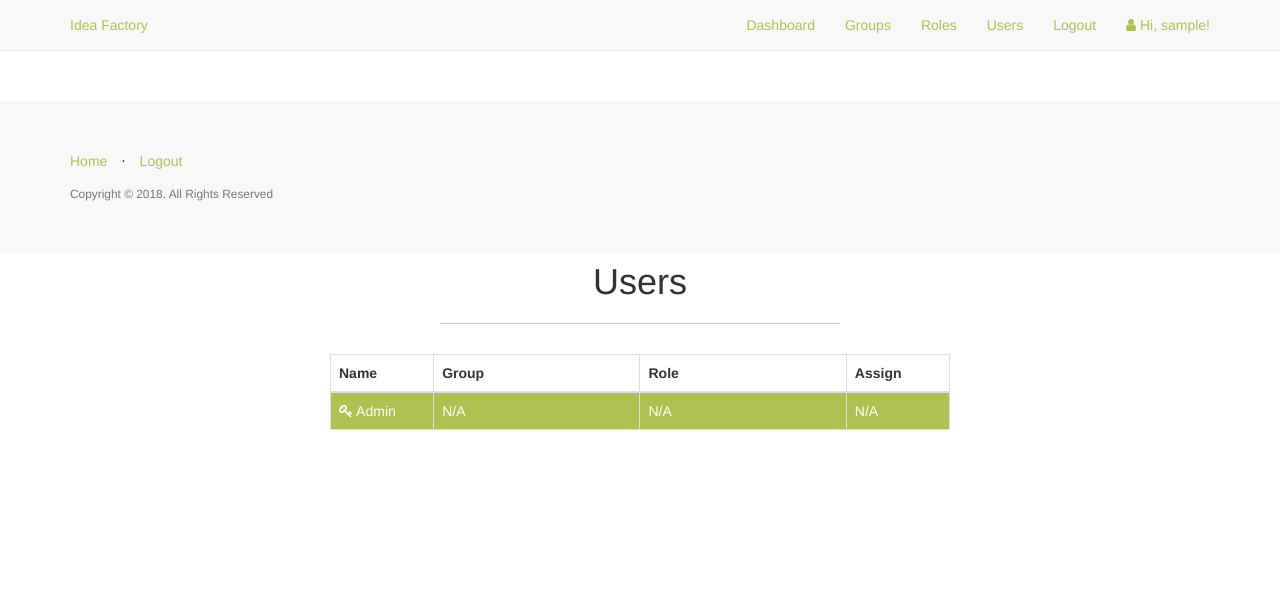
After one commit to sgwired/ideas, a Flask app: page /admin/users in a window 1280 px wide. The commit adds this page. Shown: the top 610 px of the page. Run offline with Flask 2, Linux system fonts and the light colour scheme; a user stored in the database is signed in; tables that the repository leaves empty hold one stand-in row (values such as "Sample post"); parts of the project's set-up code (start-up, migrations or seed data) failed here and were passed over; some libraries are stand-ins or nearby versions.

Commit message:
added user assignment

```diff
--- a/app/admin/views.py
+++ b/app/admin/views.py
@@ -3,10 +3,12 @@ from flask_login import current_user, login_required
 
 
 from . import admin
-from app.admin.forms import GroupForm, RoleForm
+from app.admin.forms import GroupForm, RoleForm, UserAssignForm
 
 from .. import db
-from ..models import Group, Role
+from ..models import Group, Role, User
+
+
 
 
 def check_admin():
@@ -110,7 +112,7 @@ def delete_group(id):
     # redirect to the groups page
     return redirect(url_for('admin.list_groups'))
 
-    return render_template(title="Delete Group")
+    # return render_template(title="Delete Group")
 
 
 # Roles
@@ -202,4 +204,51 @@ def delete_role(id):
     # redirect to the roles page
     return redirect(url_for('admin.list_roles'))
 
-    return render_template(title="Delete Role")
+    # return render_template(title="Delete Role")
+
+
+
+
+# User Views
+
+@admin.route('/users')
+@login_required
+def list_users():
+    """
+    List all users
+    """
+    check_admin()
+
+    users = User.query.all()
+    return render_template('admin/users/users.html',
+                           users=users, title='users')
+
+
+@admin.route('/users/assign/<int:id>', methods=['GET', 'POST'])
+@login_required
+def assign_user(id):
+    """
+    Assign a group and a role to an user
+    """
+    check_admin()
+
+    user = User.query.get_or_404(id)
+
+    # prevent admin from being assigned a department or role
+    if user.is_admin:
+        abort(403)
+
+    form = UserAssignForm(obj=user)
+    if form.validate_on_submit():
+        user.group = form.group.data
+        user.role = form.role.data
+        db.session.add(user)
+        db.session.commit()
+        flash('You have successfully assigned a group and role.')
+
+        # redirect to the roles page
+        return redirect(url_for('admin.list_users'))
+
+    return render_template('admin/users/user.html',
+                           user=user, form=form,
+                           title='Assign user')
--- /dev/null
+++ b/app/templates/admin/users/users.html
@@ -0,0 +1,68 @@
+{% import "bootstrap/utils.html" as utils %}
+{% extends "base.html" %}
+{% block title %}Users{% endblock %}
+{% block body %}
+<div class="content-section">
+  <div class="outer">
+    <div class="middle">
+      <div class="inner">
+        <br/>
+        {{ utils.flashed_messages() }}
+        <br/>
+        <h1 style="text-align:center;">Users</h1>
+        {% if users %}
+          <hr class="intro-divider">
+          <div class="center">
+            <table class="table table-striped table-bordered">
+              <thead>
+                <tr>
+                  <th width="15%"> Name </th>
+                  <th width="30%"> Group </th>
+                  <th width="30%"> Role </th>
+                  <th width="15%"> Assign </th>
+                </tr>
+              </thead>
+              <tbody>
+              {% for user in users %}
+                {% if user.is_admin %}
+                    <tr style="background-color: #aec251; color: white;">
+                        <td> <i class="fa fa-key"></i> Admin </td>
+                        <td> N/A </td>
+                        <td> N/A </td>
+                        <td> N/A </td>
+                    </tr>
+                {% else %}
+                    <tr>
+                      <td> {{ user.first_name }} {{ user.last_name }} </td>
+                      <td>
+                        {% if user.group %}
+                          {{ user.group.name }}
+                        {% else %}
+                          -
+                        {% endif %}
+                      </td>
+                      <td>
+                        {% if user.role %}
+                          {{ user.role.name }}
+                        {% else %}
+                          -
+                        {% endif %}
+                      </td>
+                      <td>
+                        <a href="{{ url_for('admin.assign_user', id=user.id) }}">
+                          <i class="fa fa-user-plus"></i> Assign
+                        </a>
+                      </td>
+                    </tr>
+                {% endif %}
+              {% endfor %}
+              </tbody>
+            </table>
+          </div>
+        {% endif %}
+        </div>
+      </div>
+    </div>
+  </div>
+</div>
+{% endblock %}
--- a/app/templates/base.html
+++ b/app/templates/base.html
@@ -26,7 +26,7 @@
                     <li><a href="{{ url_for('home.admin_dashboard') }}">Dashboard</a></li>
                     <li><a href="{{ url_for('admin.list_groups') }}">Groups</a></li>
                     <li><a href="{{ url_for('admin.list_roles') }}">Roles</a></li>
-                    <li><a href="#">Users</a></li>
+                    <li><a href="{{ url_for('admin.list_users') }}">Users</a></li>
                   {% else %}
                     <li><a href="{{ url_for('home.dashboard') }}">Dashboard</a></li>
                   {% endif %}
```
Also changed, not shown: app/admin/forms.py (+15 -0 lines), app/templates/admin/users/user.html (added, +25 -0 lines).
